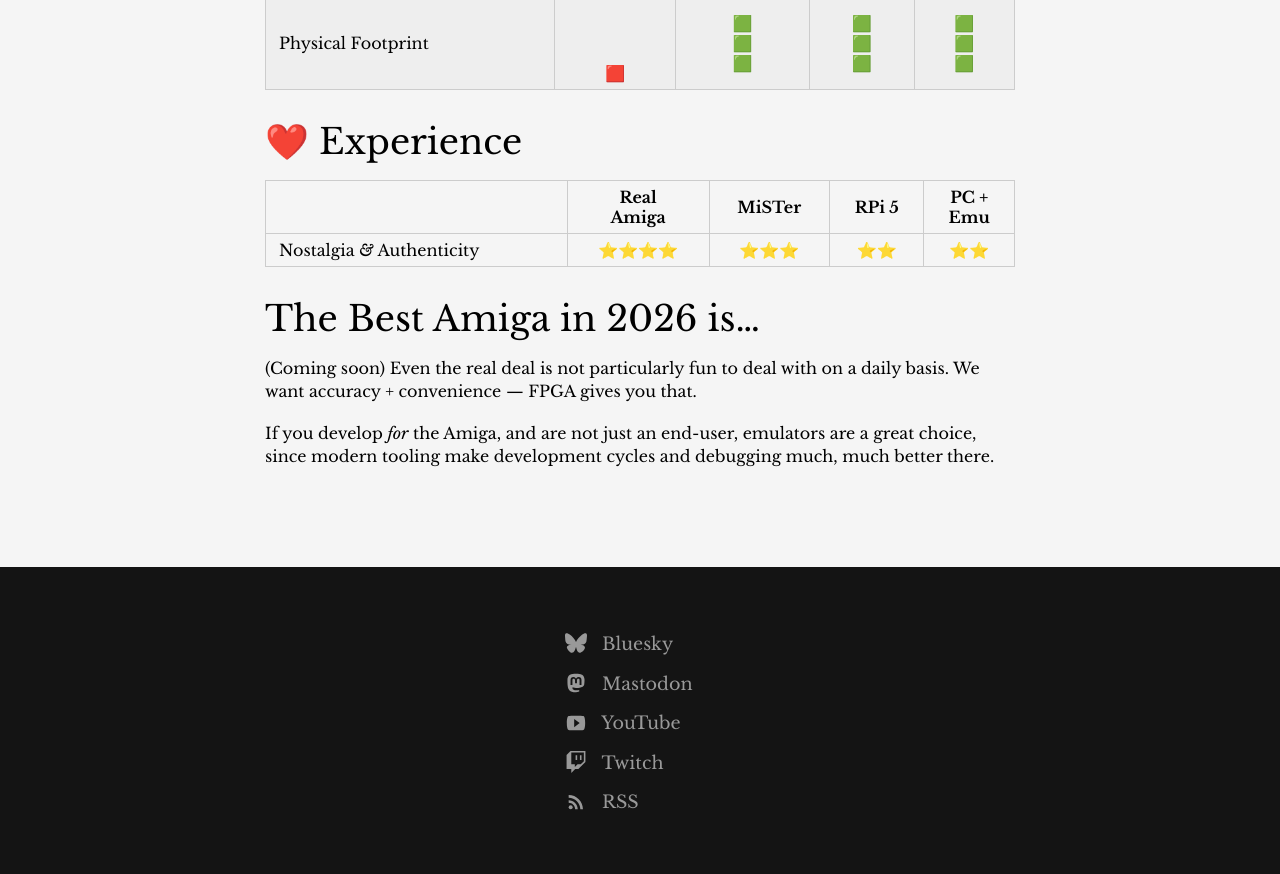
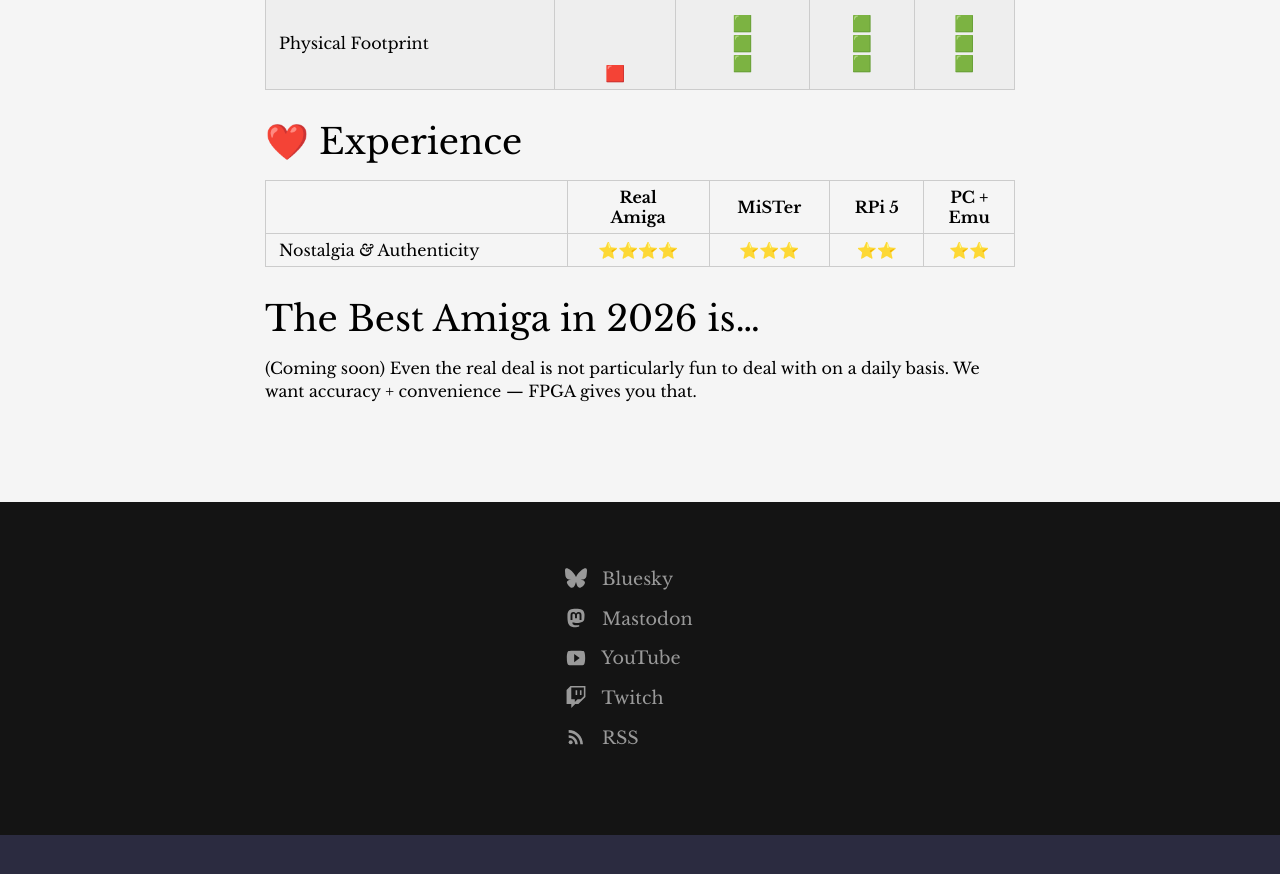
Before and after one commit to amigavision/amigavision.github.io, a Jekyll site: the page built from best.md, in a window 1280 px wide and 900 px high, scrolled down 4269 px. Shown: the top 874 px of the window. Built offline with Jekyll 4.4.1, drawn with Linux system fonts in a browser that asks for light colours; after the commit the page ends 5104 px from its top, so only the background shows below that.

Commit message:
Irrelevant

```diff
--- a/best.md
+++ b/best.md
@@ -121,8 +121,6 @@
 (Coming soon)
 Even the real deal is not particularly fun to deal with on a daily basis.
 We want accuracy + convenience — FPGA gives you that.
-
-If you develop *for* the Amiga, and are not just an end-user, emulators are a great choice, since modern tooling make development cycles and debugging much, much better there.
 
 [^1]: While emulators like WinUAE may be cycle accurate on paper, that doesn’t help when the host OS can interrupt the process at any time.
 
```
